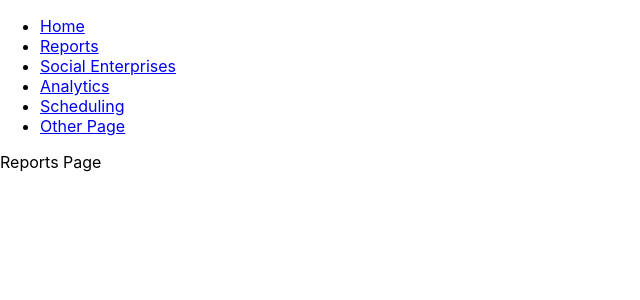
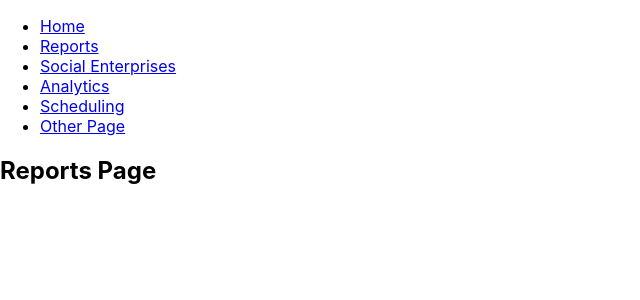
Before and after one commit to hotteokbokki/LSEEDInsight, a React (Create React App) app in the folder client/: page /reports in a window 1280 px wide. Shown: the top 300 px of the page, without its empty margins (0-640 px from the left). Built offline with nearby package versions, Linux system fonts and the light colour scheme; no server answers.

Commit message:
minor changes on reports

```diff
--- a/client/src/pages/Reports.js
+++ b/client/src/pages/Reports.js
@@ -2,7 +2,7 @@
 import React from 'react';
 
 const Reports = () => {
-  return <div>Reports Page</div>;
+  return <h2>Reports Page</h2>;
 };
 
 export default Reports;
```
